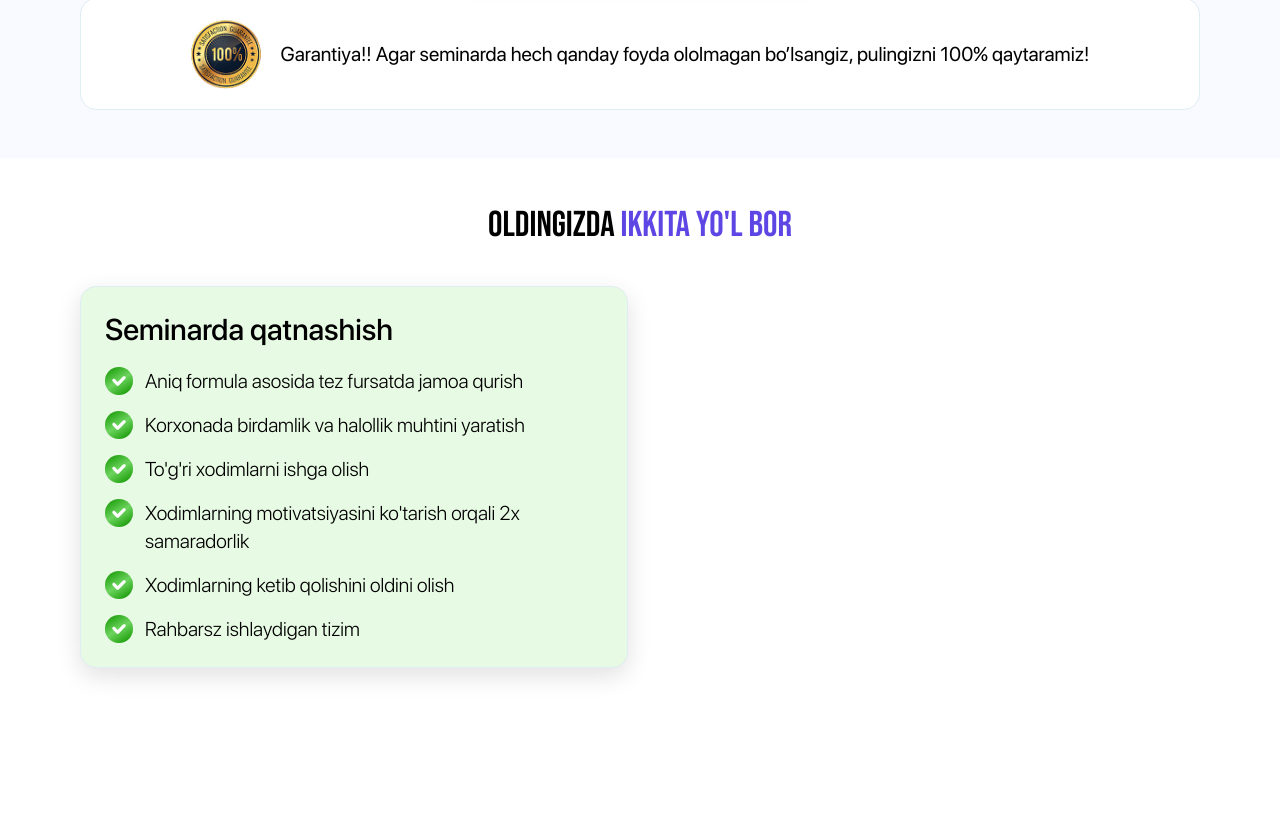
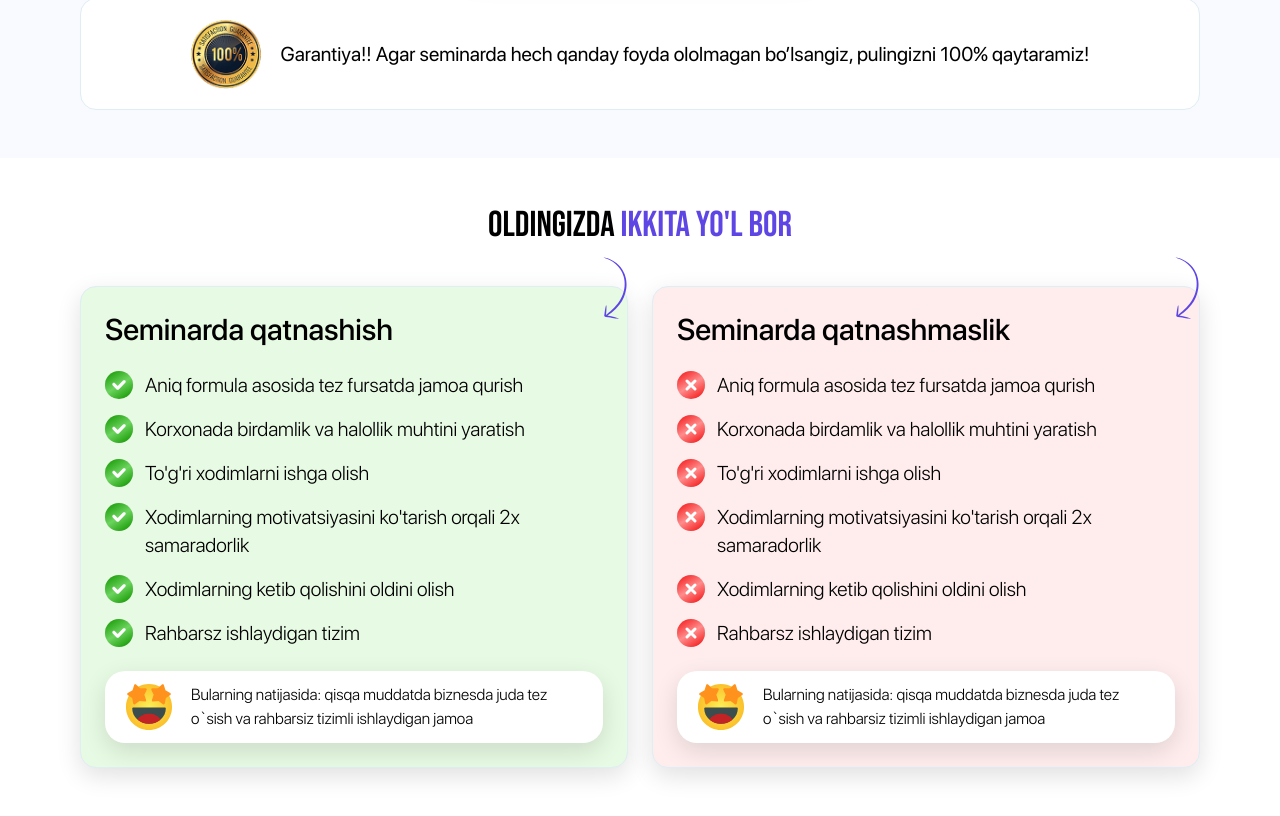
Before and after one commit to sultonbayevogabek/dildora-vebinar-dynamics-market-uz, a website: page index.html in a window 1280 px wide. Shown: the part 4684-5500 px from the top of the page. Before the commit the page ends 5400 px from the top, so only its background shows below. Drawn offline with nearby package versions, Linux system fonts and the light colour scheme.

Commit message:
initial commit

```diff
--- a/index.html
+++ b/index.html
@@ -490,7 +490,9 @@
     <h2 class="font-medium text-3xl 1200px:text-4xl font-bebas text-center">Oldingizda <span class="text-[#5E46E4]">ikkita yo'l bor</span></h2>
 
     <div class="grid grid-cols-2 gap-4 1200px:gap-6">
-      <div class="col-span-2 700px:col-span-1 flex flex-col gap-5 bg-[#E7FAE3] border border-[#DFEDF4] rounded-2xl p-4 1200px:p-6 custom-shadow">
+      <div class="col-span-2 700px:col-span-1 flex flex-col gap-6 bg-[#E7FAE3] border border-[#DFEDF4] rounded-2xl p-4 1200px:p-6 custom-shadow relative">
+        <img class="absolute top-[-30px] right-0 w-6" src="img/left.svg" alt="">
+
         <h3 class="font-medium text-2xl 1200px:text-3xl">Seminarda qatnashish</h3>
 
         <ul class="flex flex-col gap-4 font-thin">
@@ -525,6 +527,61 @@
             <p class="1200px:text-xl">Rahbarsz ishlaydigan tizim</p>
           </li>
         </ul>
+
+        <div
+          class="flex items-start gap-3 900px:gap-[18px] py-[12px] px-[20px] rounded-[16px] 800px:rounded-[20px] 1200:rounded-[28px] custom-shadow bg-white font-thin">
+          <img class="w-10 1200px:w-12" src="img/good.svg" alt="">
+
+          <p>Bularning natijasida: qisqa muddatda biznesda juda tez o`sish va rahbarsiz
+            tizimli ishlaydigan jamoa</p>
+        </div>
+      </div>
+
+      <div class="col-span-2 700px:col-span-1 flex flex-col gap-6 bg-[#FFEDED] border border-[#DFEDF4] rounded-2xl p-4 1200px:p-6 custom-shadow relative">
+        <img class="absolute top-[-30px] right-0 w-6" src="img/left.svg" alt="">
+
+        <h3 class="font-medium text-2xl 1200px:text-3xl">Seminarda qatnashmaslik</h3>
+
+        <ul class="flex flex-col gap-4 font-thin">
+          <li class="flex items-start gap-3">
+            <img class="shrink-0 w-6 1200px:w-7" src="img/fail.svg" alt="">
+
+            <p class="1200px:text-xl">Aniq formula asosida tez fursatda jamoa qurish</p>
+          </li>
+          <li class="flex items-start gap-3">
+            <img class="shrink-0 w-6 1200px:w-7" src="img/fail.svg" alt="">
+
+            <p class="1200px:text-xl">Korxonada birdamlik va halollik muhtini yaratish</p>
+          </li>
+          <li class="flex items-start gap-3">
+            <img class="shrink-0 w-6 1200px:w-7" src="img/fail.svg" alt="">
+
+            <p class="1200px:text-xl">To'g'ri xodimlarni ishga olish</p>
+          </li>
+          <li class="flex items-start gap-3">
+            <img class="shrink-0 w-6 1200px:w-7" src="img/fail.svg" alt="">
+
+            <p class="1200px:text-xl">Xodimlarning motivatsiyasini ko'tarish orqali 2x samaradorlik</p>
+          </li>
+          <li class="flex items-start gap-3">
+            <img class="shrink-0 w-6 1200px:w-7" src="img/fail.svg" alt="">
+
+            <p class="1200px:text-xl">Xodimlarning ketib qolishini oldini olish</p>
+          </li>
+          <li class="flex items-start gap-3">
+            <img class="shrink-0 w-6 1200px:w-7" src="img/fail.svg" alt="">
+
+            <p class="1200px:text-xl">Rahbarsz ishlaydigan tizim</p>
+          </li>
+        </ul>
+
+        <div
+          class="flex items-start gap-3 900px:gap-[18px] py-[12px] px-[20px] rounded-[16px] 800px:rounded-[20px] 1200:rounded-[28px] custom-shadow bg-white font-thin">
+          <img class="w-10 1200px:w-12" src="img/good.svg" alt="">
+
+          <p>Bularning natijasida: qisqa muddatda biznesda juda tez o`sish va rahbarsiz
+            tizimli ishlaydigan jamoa</p>
+        </div>
       </div>
     </div>
   </div>
```
Also changed, not shown: css/styles.css, img/bad.svg (added), img/good.svg (added), img/left.svg (added), img/right.svg (added).
